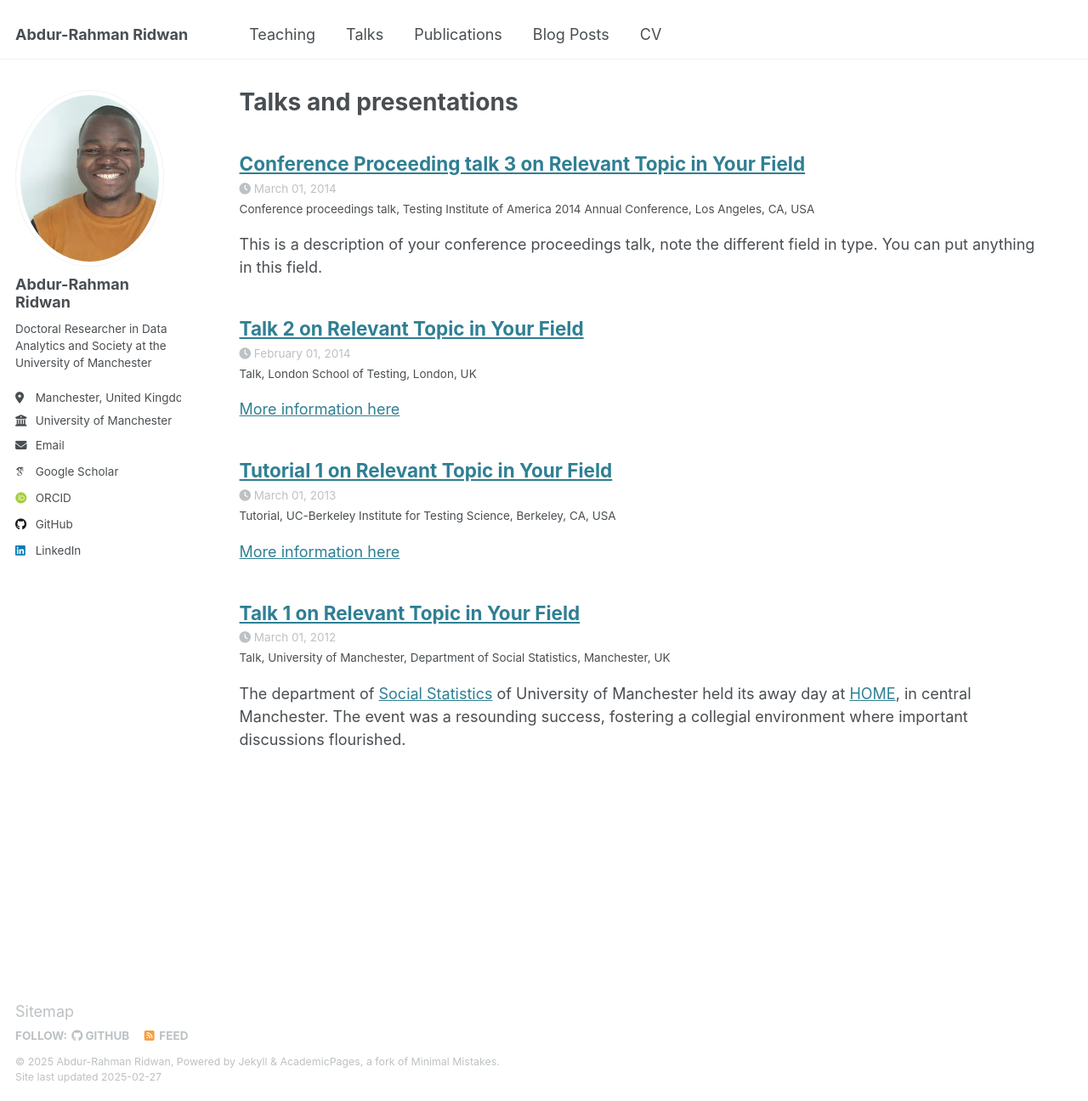
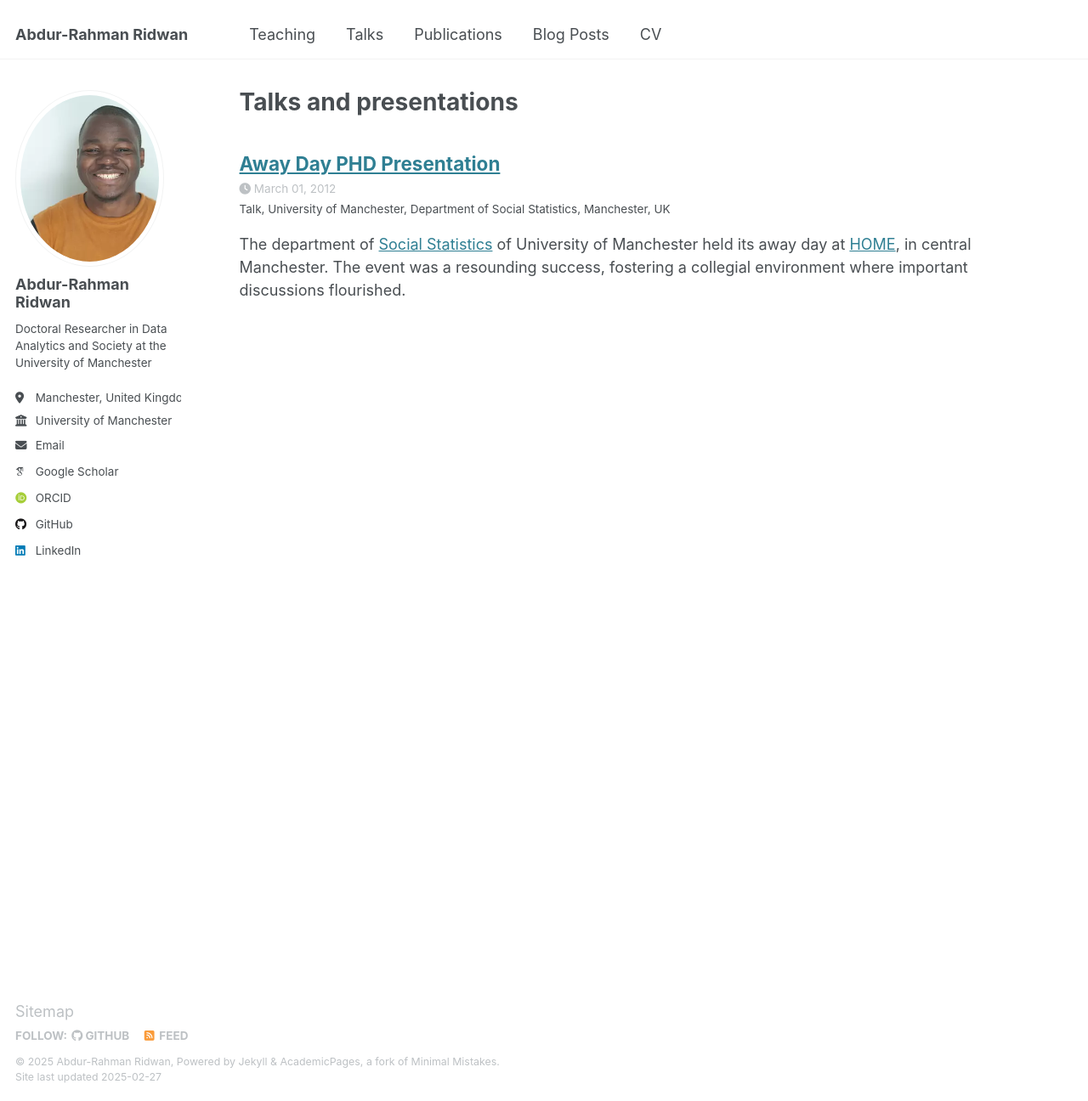
Before and after one commit to abdurrahmanlanrewaju/abdurrahmanlanrewaju.github.io, a Jekyll site: the page built from _pages/talks.html, in a window 1280 px wide and 1296 px high. Shown: the whole window at 85% size. Built offline with Jekyll 4.4.1, drawn with Linux system fonts in a browser that asks for light colours; some web fonts are replaced.

Commit message:
Edit Talk page

```diff
--- a/_talks/2012-03-01-talk-1.md
+++ b/_talks/2012-03-01-talk-1.md
@@ -1,5 +1,5 @@
 ---
-title: "Talk 1 on Relevant Topic in Your Field"
+title: "Away Day PHD Presentation"
 collection: talks
 type: "Talk"
 permalink: /talks/2023-03-01-talk-1
--- a/_talks/2013-03-01-tutorial-1.md
+++ /dev/null
@@ -1,13 +0,0 @@
----
-title: "Tutorial 1 on Relevant Topic in Your Field"
-collection: talks
-type: "Tutorial"
-permalink: /talks/2013-03-01-tutorial-1
-venue: "UC-Berkeley Institute for Testing Science"
-date: 2013-03-01
-location: "Berkeley, CA, USA"
----
-
-[More information here](http://exampleurl.com)
-
-This is a description of your tutorial, note the different field in type. This is a markdown files that can be all markdown-ified like any other post. Yay markdown!
--- a/_talks/2014-02-01-talk-2.md
+++ /dev/null
@@ -1,13 +0,0 @@
----
-title: "Talk 2 on Relevant Topic in Your Field"
-collection: talks
-type: "Talk"
-permalink: /talks/2014-02-01-talk-2
-venue: "London School of Testing"
-date: 2014-02-01
-location: "London, UK"
----
-
-[More information here](http://example2.com)
-
-This is a description of your talk, which is a markdown files that can be all markdown-ified like any other post. Yay markdown!
--- a/_talks/2014-03-01-talk-3.md
+++ /dev/null
@@ -1,11 +0,0 @@
----
-title: "Conference Proceeding talk 3 on Relevant Topic in Your Field"
-collection: talks
-type: "Conference proceedings talk"
-permalink: /talks/2014-03-01-talk-3
-venue: "Testing Institute of America 2014 Annual Conference"
-date: 2014-03-01
-location: "Los Angeles, CA, USA"
----
-
-This is a description of your conference proceedings talk, note the different field in type. You can put anything in this field.
```
